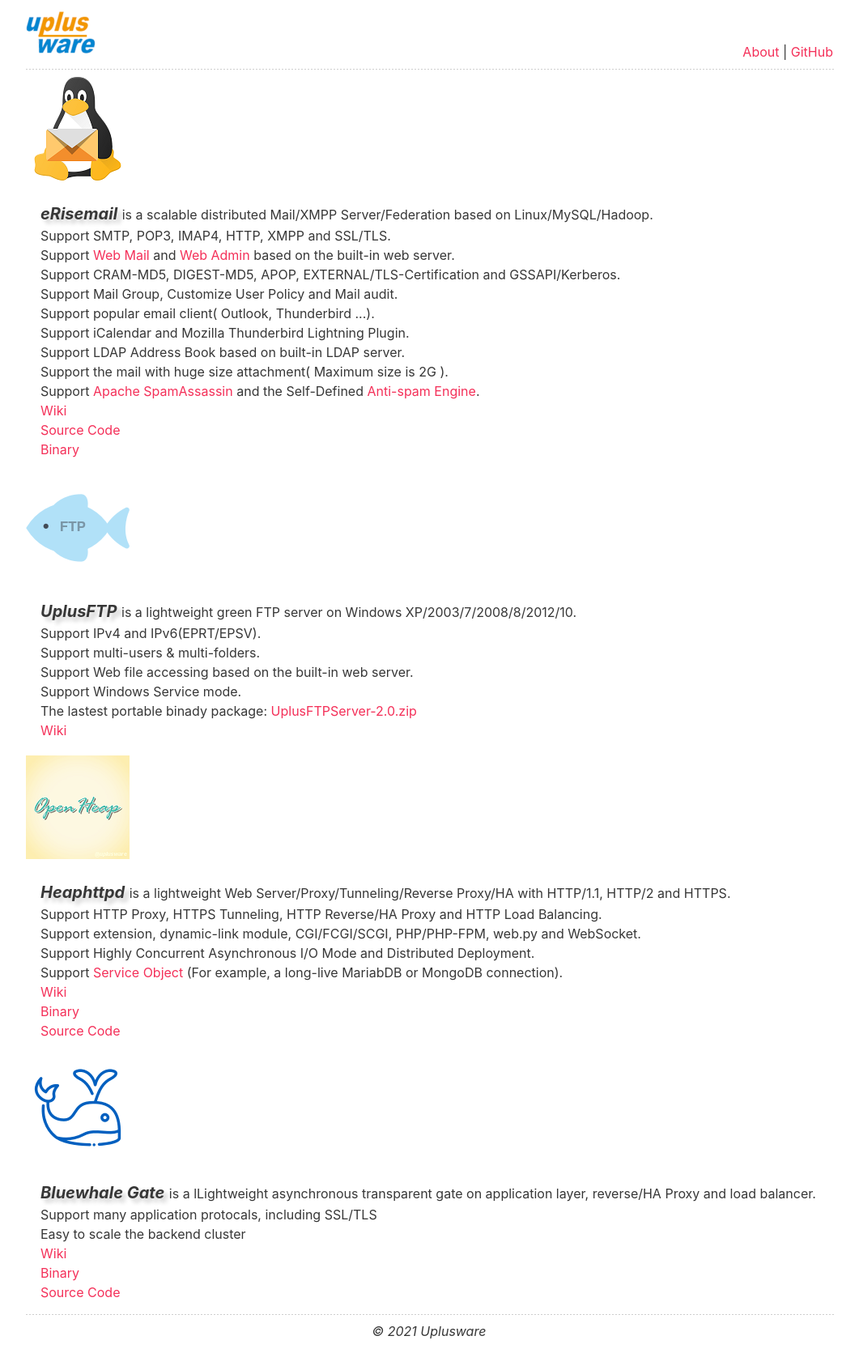
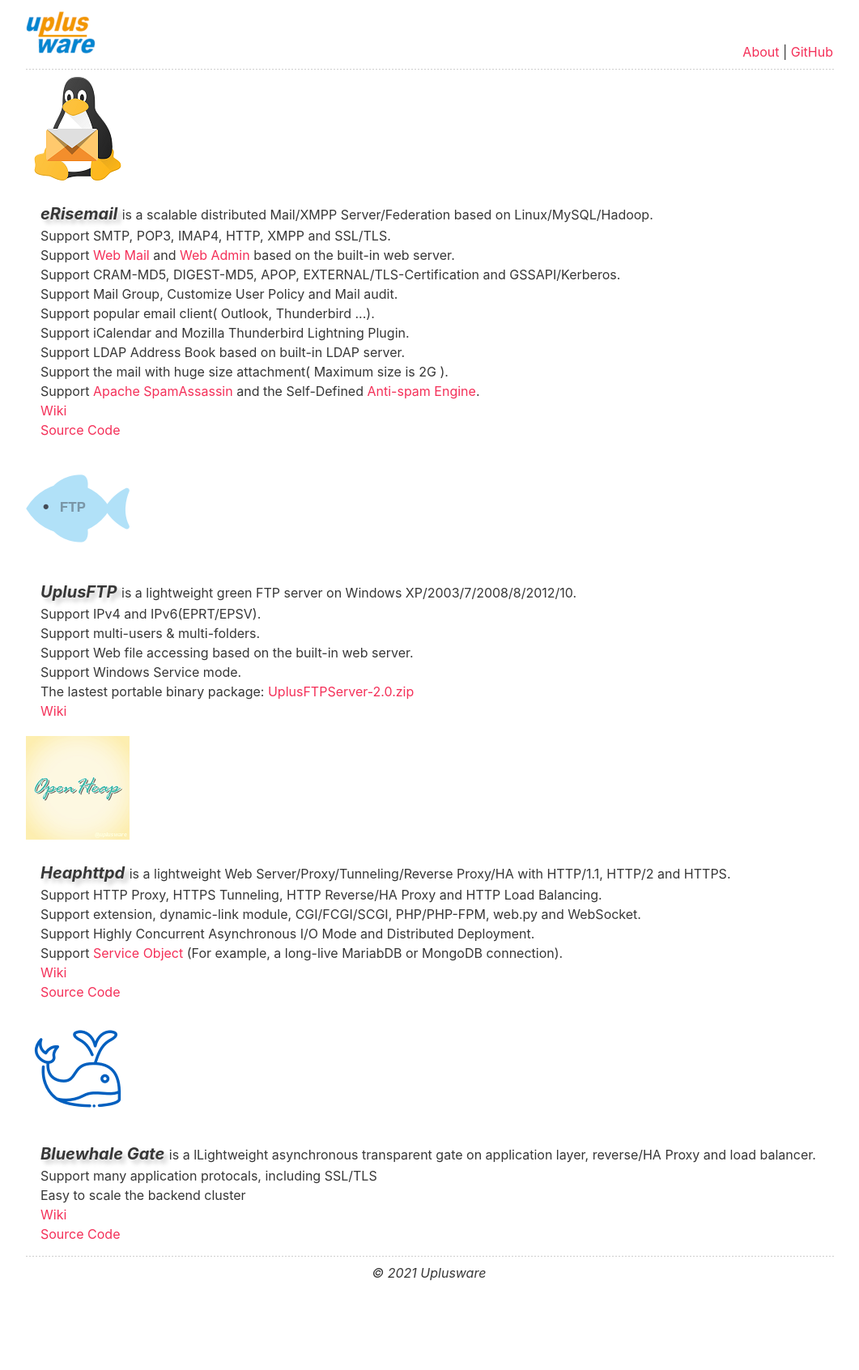
Before and after one commit to uplusware/uplusware.github.io, a Jekyll site: the page index.html, which Jekyll copies as it is, in a window 1280 px wide. Shown: the whole page at 81% size, without its empty margins (110-1171 px from the left). Built offline with Jekyll 4.4.1, drawn with Linux system fonts in a browser that asks for light colours; after the commit the page ends 1620 px from its top, so only the background shows below that.

Commit message:
Update index.html

```diff
--- a/index.html
+++ b/index.html
@@ -34,7 +34,6 @@
             		<li>Support <a href="http://spamassassin.apache.org/">Apache SpamAssassin</a> and the Self-Defined <a href="https://github.com/uplusware/erisemail/wiki/How-to-use-Anti-spam-Engine-in-eRisemail" target="_blank">Anti-spam Engine</a>.</li>
 			<li><a href="https://github.com/uplusware/erisemail/wiki" target="_blank">Wiki</a> </li>
 			<li><a href="https://github.com/uplusware/erisemail">Source Code</a></li>
-			<li><a href="https://github.com/uplusware/erisemail/tree/master/binary">Binary</a></li>
 		</ul>
 
 		<table width="100%"><tr><td width="138">
@@ -47,7 +46,7 @@
             		<li>Support multi-users &amp; multi-folders.</li>
 			<li>Support Web file accessing based on the built-in web server.</li>
 			<li>Support Windows Service mode.</li>
-			<li>The lastest portable binady package: <a href="https://uplusware.github.io/projects/uplusftp/UplusFTPServer-2.0.zip">UplusFTPServer-2.0.zip</a></li>
+			<li>The lastest portable binary package: <a href="https://uplusware.github.io/projects/uplusftp/UplusFTPServer-2.0.zip">UplusFTPServer-2.0.zip</a></li>
 			<li><a href="https://github.com/uplusware/uplusftp/wiki">Wiki</a></li>
 		</ul>
 
@@ -62,7 +61,6 @@
 			<li>Support Highly Concurrent Asynchronous I/O Mode and Distributed Deployment.</li>
 			<li>Support <a href="https://github.com/uplusware/heaphttpd/wiki/Service-Object" target="_blank">Service Object</a> (For example, a long-live MariabDB or MongoDB connection).</li>
 			<li><a href="https://github.com/uplusware/heaphttpd/wiki" target="_blank">Wiki</a></li>
-            		<li><a href="https://github.com/uplusware/heaphttpd/tree/master/binary">Binary</a></li>
 			<li><a href="https://github.com/uplusware/heaphttpd">Source Code</a></li>
 		</ul>
 
@@ -75,7 +73,6 @@
             		<li>Support many application protocals, including SSL/TLS</li>
 			<li>Easy to scale the backend cluster</li>
 			<li><a href="https://github.com/uplusware/bluewhale/wiki" target="_blank">Wiki</a></li>
-            		<li><a href="https://github.com/uplusware/bluewhale/tree/master/binary">Binary</a></li>
 			<li><a href="https://github.com/uplusware/bluewhale">Source Code</a></li>
 		</ul>
 
```
